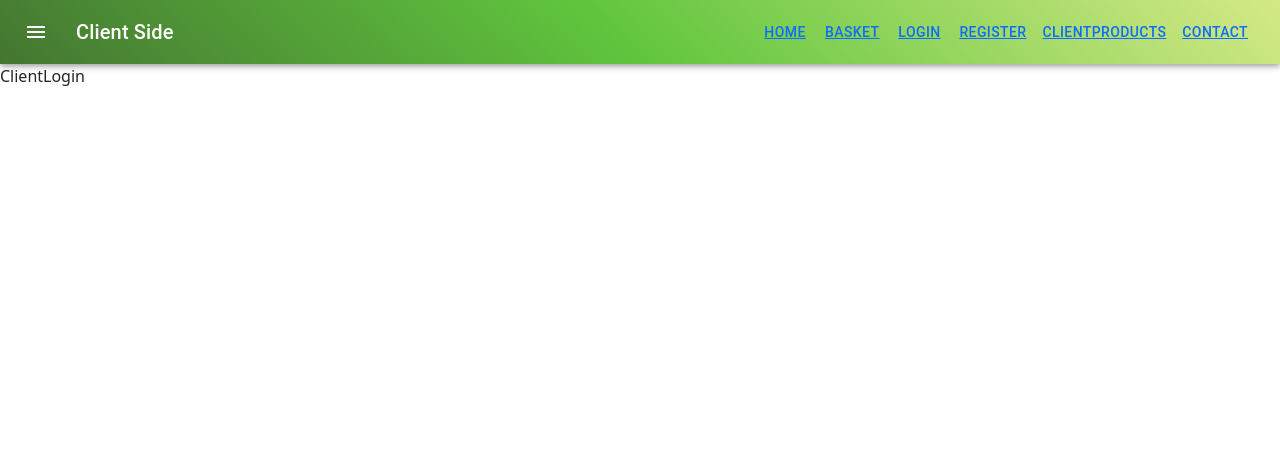
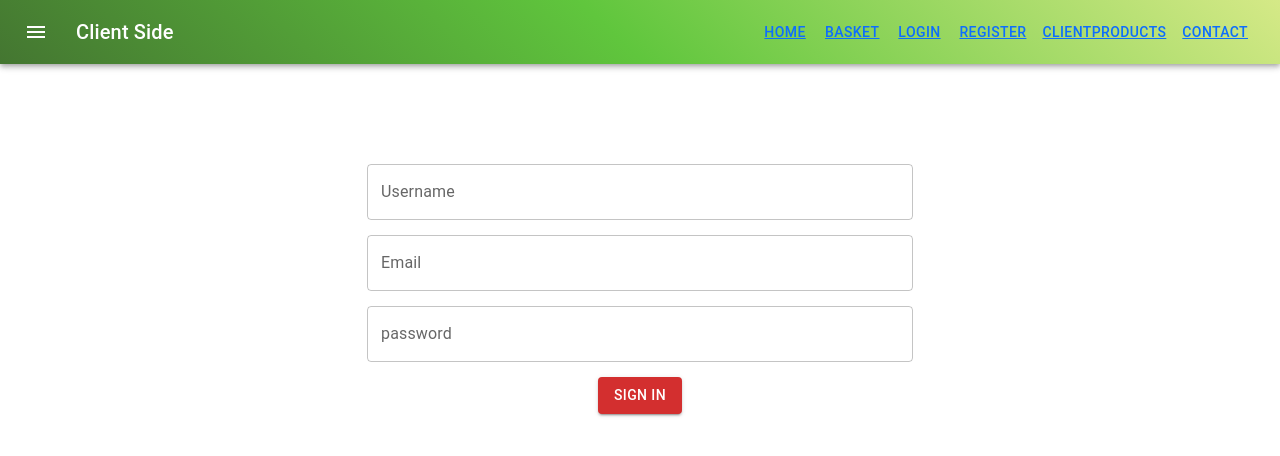
Before and after one commit to Sadiqovilkin/React-E-Commerce, a React (Vite) app: page /login in a window 1280 px wide. Shown: the top 456 px of the page. Built offline with nearby package versions, Linux system fonts and the light colour scheme; data requests are answered from the project's data file.

Commit message:
#User Login added

```diff
--- a/src/db/db.json
+++ b/src/db/db.json
@@ -42,6 +42,17 @@
       "createdAt": "2024-05-09T17:41:49.451Z",
       "role": "client",
       "basketItems": []
+    },
+    {
+      "id": "b0b1",
+      "username": "elnurxo",
+      "password": "Elnur123",
+      "email": "Elnur12@gmail.com",
+      "profileImg": "https://akm-img-a-in.tosshub.com/indiatoday/images/story/media_bank/202309/elon-musk-252648408-16x9.jpg?VersionId=9KYZpqpoY3WvH8eVZg54mmkpTGfvPCWj&size=690:388",
+      "balance": "999",
+      "createdAt": "2024-05-09T18:05:35.827Z",
+      "role": "client",
+      "basketItems": []
     }
   ],
   "products": [],
--- a/src/pages/Admin/AdminRoot.jsx
+++ b/src/pages/Admin/AdminRoot.jsx
@@ -14,9 +14,6 @@ const AdminRoot = () => {
     controller.getAll(endpoints.users).then((resp) => {
       setUsers(resp.data);
     });
-    // controller.getAll(endpoints.countries).then((resp)=>{
-    //   setCountries(resp.data);
-    // })
     if (adminID===null) {
       navigate('/admin/login');
     }
--- a/src/pages/Client/ClientLogin/ClientLogin.jsx
+++ b/src/pages/Client/ClientLogin/ClientLogin.jsx
@@ -1,8 +1,117 @@
+import { Button, TextField } from '@mui/material'
+import { useFormik } from 'formik'
 import React from 'react'
+import { useNavigate, useOutletContext } from 'react-router-dom'
+import { toast } from 'react-toastify'
+import UserLoginSchema from '../../../validations/userlogin.validation'
+import Swal from 'sweetalert2'
 
 const ClientLogin = () => {
+  const [users,setUserID, setLocalUserID,] = useOutletContext();
+  const navigate = useNavigate();
+  const formik = useFormik({
+    initialValues:{
+      username:'',
+      password:'',
+      email:'',
+    },
+    onSubmit: values =>{
+      const foundUsers = users.find(
+        (x) =>
+          x.username == values.username &&
+          x.email == values.email &&
+          x.password == values.password &&
+          x.role == "client"
+      );
+      if (foundUsers) {
+        setUserID(foundUsers.id);
+        setLocalUserID(foundUsers.id);
+        Swal.fire({
+          position: "top-end",
+          icon: "success",
+          title: "User succses login",
+          showConfirmButton: false,
+          timer: 1500
+        });
+        setTimeout(() => {
+          navigate('/');
+        }, 1500);
+      } else {
+        Swal.fire({
+          position: "center",
+          icon: "error",
+          title: "some problem ",
+          showConfirmButton: false,
+          timer: 1500
+        });
+        values.username = '';
+        values.email = '';
+        values.password = '';
+      }
+    },
+    validationSchema:UserLoginSchema
+  })
+
   return (
-    <div>ClientLogin</div>
+   <div className="container">
+    <div className="row justify-content-center ">
+      <div className="col-lg-6">
+      <form
+        onSubmit={formik.handleSubmit}
+        style={{
+          display: "flex",
+          flexDirection: "column",
+          justifyContent: "center",
+          alignItems: "center",
+          gap: "15px",
+          marginTop: "100px",
+        }}
+      >
+        <TextField
+          value={formik.values.username}
+          name="username"
+          onChange={formik.handleChange}
+          id="username"
+          type="text"
+          label="Username"
+          variant="outlined"
+          className='form-control'
+        />
+        {formik.errors.username && <span style={{color:'red'}}>{formik.errors.username}</span>}
+
+        <TextField
+          value={formik.values.email}
+          name="email"
+          onChange={formik.handleChange}
+          id="email"
+          type="text"
+          label="Email"
+          variant="outlined"
+          className='form-control'
+        />
+        {formik.errors.email && <span style={{color:'red'}}>{formik.errors.email}</span>}
+
+        <TextField
+          value={formik.values.password}
+          onChange={formik.handleChange}
+          name="password"
+          id="password"
+          type="password"
+          label="password"
+          variant="outlined"
+          className='form-control'
+        />
+        {formik.errors.password && <span style={{color:'red'}}>{formik.errors.password}</span>}
+
+
+
+        <Button variant="contained" type="submit" color="error">
+          Sign In
+        </Button>
+      </form>
+      </div>
+    </div>
+   </div>
   )
 }
 
--- a/src/pages/Client/ClientRegister/ClientRegister.jsx
+++ b/src/pages/Client/ClientRegister/ClientRegister.jsx
@@ -7,6 +7,8 @@ import controller from '../../../services'
 import { endpoints } from '../../../services/constants'
 import { useNavigate } from 'react-router-dom'
 import { toast } from 'react-toastify'
+import "react-toastify/dist/ReactToastify.css";
+import Swal from 'sweetalert2'
 
 const ClientRegister = () => {
   const navigate = useNavigate();
@@ -22,12 +24,16 @@ const ClientRegister = () => {
     onSubmit: values =>{
       const newUser = new Users(values.username,values.password,values.email,values.profileImg,values.balance)
       controller.post(endpoints.users,newUser)
-      toast.success("Succsess register!", {
-        autoClose: 1500,
-      });
-      setTimeout(() => {
+      Swal.fire({
+        position: "top-end",
+        icon: "success",
+        title: "User succses Register",
+        showConfirmButton: false,
+        timer: 1500
+      }).then(()=>{
         navigate("/login");
-      }, 1500);
+      })
+
     },
     validationSchema:UsersSchema
   })
--- a/src/pages/Client/ClientRoot.jsx
+++ b/src/pages/Client/ClientRoot.jsx
@@ -1,11 +1,23 @@
-import React from 'react'
+import React, { useEffect, useState } from 'react'
 import ClientHeader from '../../components/Client/ClientHeader'
 import { Outlet } from "react-router-dom";
+import useLocalStorage from '../../hooks/useLocalStorage';
+import controller from '../../services';
+import { endpoints } from '../../services/constants';
 const ClientRoot = () => {
+  const localID = JSON.parse(localStorage.getItem('userID'));
+  const[localUserID, setLocalUserID] = useLocalStorage('userID', null);
+  const [userID, setUserID] = useState(localID ? localID : null);
+  const [users, setUsers] = useState([]);
+  useEffect(() => {
+    controller.getAll(endpoints.users).then((resp) => {
+      setUsers(resp.data);
+    });
+  }, []);
   return (
     <>
     <ClientHeader/>
-    <Outlet/>
+    <Outlet context={[users,setUserID, setLocalUserID,]}/>
     </>
   )
 }
--- /dev/null
+++ b/src/validations/userlogin.validation.js
@@ -0,0 +1,8 @@
+import * as yup from 'yup';
+
+const UserLoginSchema = yup.object().shape({
+  username: yup.string().required('Istifadeci adı Vacibdir'),
+  email: yup.string().required('Istifadeci adı Vacibdir'),
+  password: yup.string().required('Şifre Vacibdir'),
+});
+export default UserLoginSchema
```
